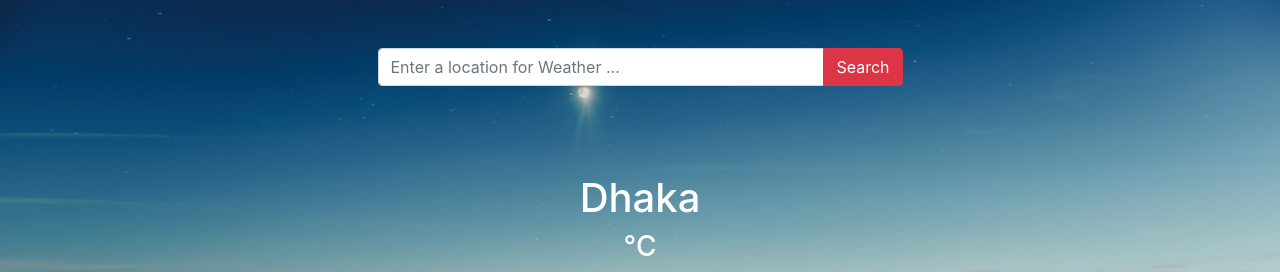
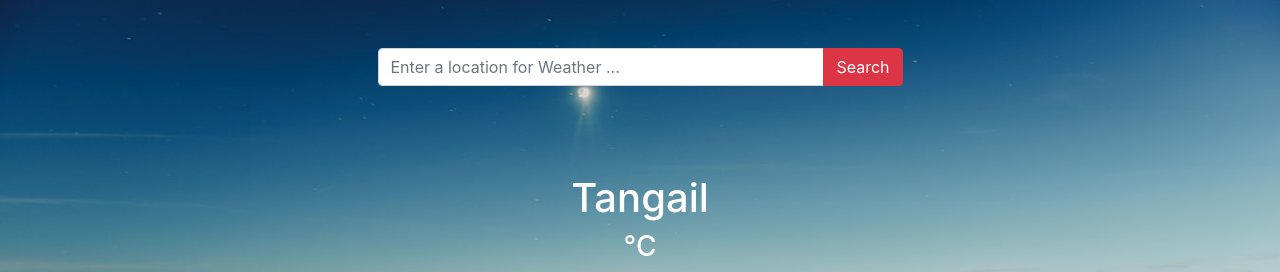
Before and after one commit to 0nahid/weather-app, a plain HTML site: page index.html in a window 1280 px wide. Shown: the top 272 px of the page. Drawn offline with nearby package versions, Linux system fonts and the light colour scheme; no server answers.

Commit message:
My city added as default

```diff
--- a/index.html
+++ b/index.html
@@ -30,7 +30,7 @@
         </form>
         <div class="weather-status text-white text-center">
             <img id="imageUrl" src="" alt="">
-            <h1 id="searchCity">Dhaka</h1>
+            <h1 id="searchCity">Tangail</h1>
             <h3><span id="tempData"></span>&deg;C</h3>
             <h1 id="lead" class="lead"></h1>
         </div>
```
